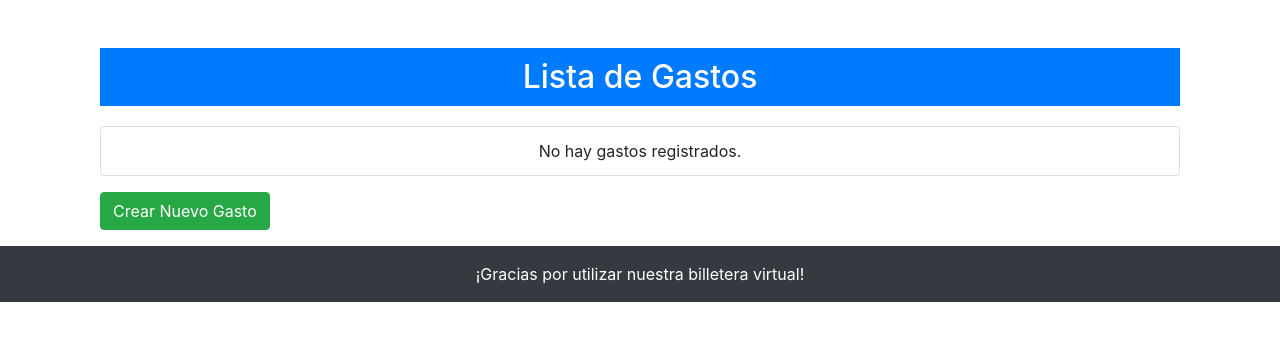
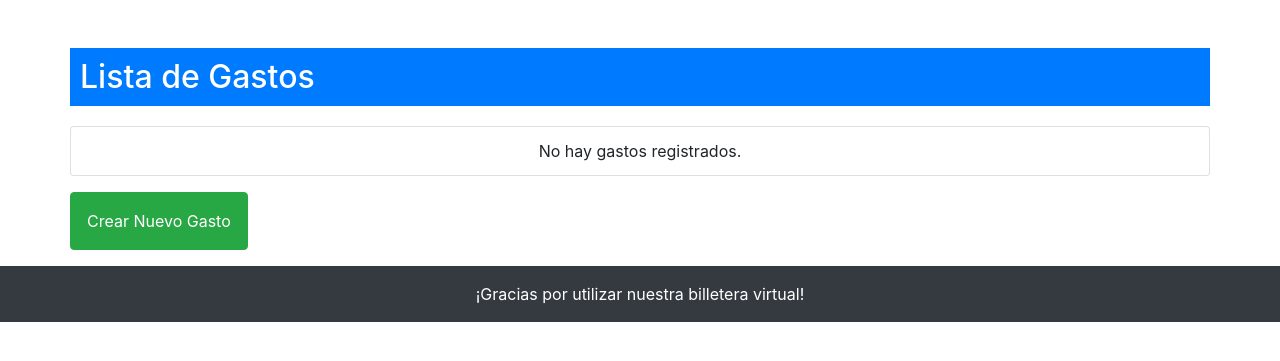
Before and after one commit to Ontos-2021/billetera, a Django app: page / in a window 1280 px wide. Shown: the part 56-417 px from the top of the page. Run offline with Django 4.2, Linux system fonts and the light colour scheme; data that the repository does not hold is empty; some libraries are stand-ins or nearby versions.

Commit message:
Arreglando el Bootstrap

```diff
--- a/billetera/gastos/templates/gastos/base.html
+++ b/billetera/gastos/templates/gastos/base.html
@@ -32,9 +32,7 @@
         </nav>
     </header>
 
-    <div class="container">
-        {% block content %}{% endblock %}
-    </div>
+    {% block content %}{% endblock %}
 
     <footer class="bg-dark text-white text-center py-3">
         <p class="mb-0">¡Gracias por utilizar nuestra billetera virtual!</p>
--- a/billetera/gastos/templates/gastos/lista_gastos.html
+++ b/billetera/gastos/templates/gastos/lista_gastos.html
@@ -3,9 +3,9 @@
 {% block title %}Lista de Gastos{% endblock %}
 {% block content %}
 <main class="container mt-5">
-    <h2>Lista de Gastos</h2>
+    <h2 class="row">Lista de Gastos</h2>
 
-    <ul class="list-group">
+    <ul class="row list-group">
         {% for gasto in gastos %}
         <li class="list-group-item">
             <div class="d-flex justify-content-between align-items-center">
@@ -17,8 +17,8 @@
                     <span class="gasto-categoria">({{ gasto.categoria }})</span>
                 </div>
                 <div class="btn-group" role="group">
-                    <a href="{% url 'editar_gasto' gasto.id %}" class="btn btn-primary">Editar</a>
-                    <a href="{% url 'eliminar_gasto' gasto.id %}" class="btn btn-danger">Eliminar</a>
+                    <a href="{% url 'editar_gasto' gasto.id %}" class="btn btn-primary m-1">Editar</a>
+                    <a href="{% url 'eliminar_gasto' gasto.id %}" class="btn btn-danger m-1">Eliminar</a>
                 </div>
             </div>
         </li>
@@ -27,7 +27,7 @@
         {% endfor %}
     </ul>
 
-    <a href="{% url 'crear_gasto' %}" class="btn btn-success my-3">Crear Nuevo Gasto</a>
+    <a href="{% url 'crear_gasto' %}" class="row btn btn-success my-3 p-3">Crear Nuevo Gasto</a>
 </main>
 
 {% endblock %}
```
